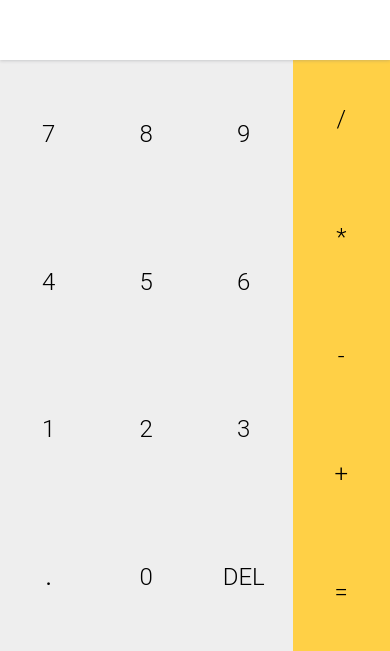
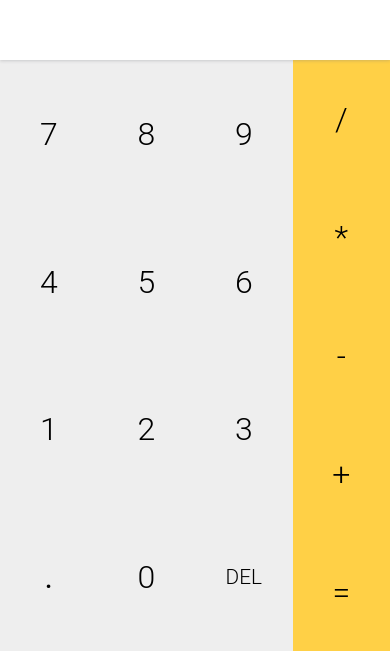
Before and after one commit to Roman-Alenskiy/calculator, a plain HTML site: page index.html in a window 390 px wide. Shown: the part 193-844 px from the top of the page. Drawn offline with Linux system fonts and the light colour scheme.

Commit message:
Small improvements

```diff
--- a/css/main.css
+++ b/css/main.css
@@ -129,7 +129,7 @@ body {
 
 .input-field {
     height: 70%;
-    font-size: 1.5rem;
+    font-size: 2rem;
 }
 
 .num-field {
@@ -182,6 +182,10 @@ body {
     font-weight: normal
 }
 
+#delete {
+    font-size: 1.3rem
+}
+
 /*
 * Media queries
 */
@@ -214,7 +218,7 @@ body {
         margin: auto;
         border-radius: 50%;
         transform: scale(1);
-        transition: all 0.4s ease-in-out;
+        transition: all 0.25s ease-in-out;
       }
     .num:active:after, .operator:active:after, #equally:active:after, #delete:active:after {
         transform: scale(0);
```
